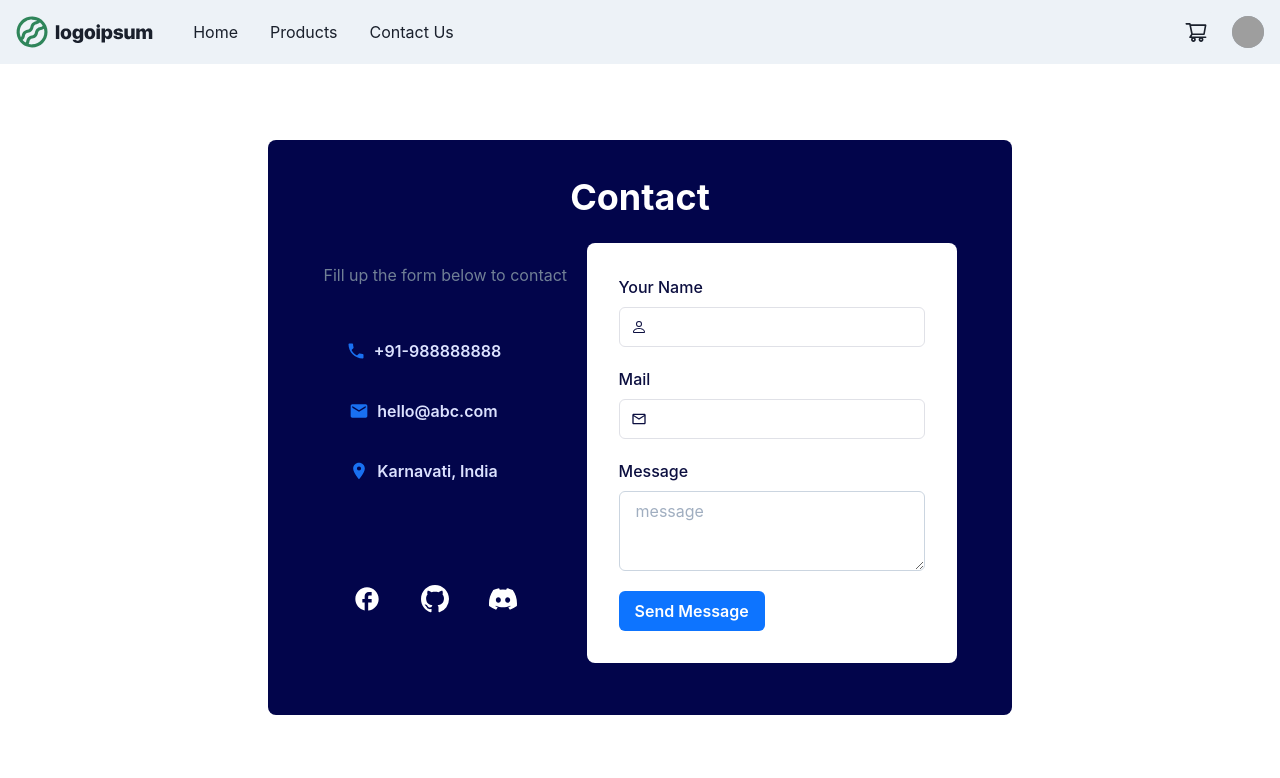
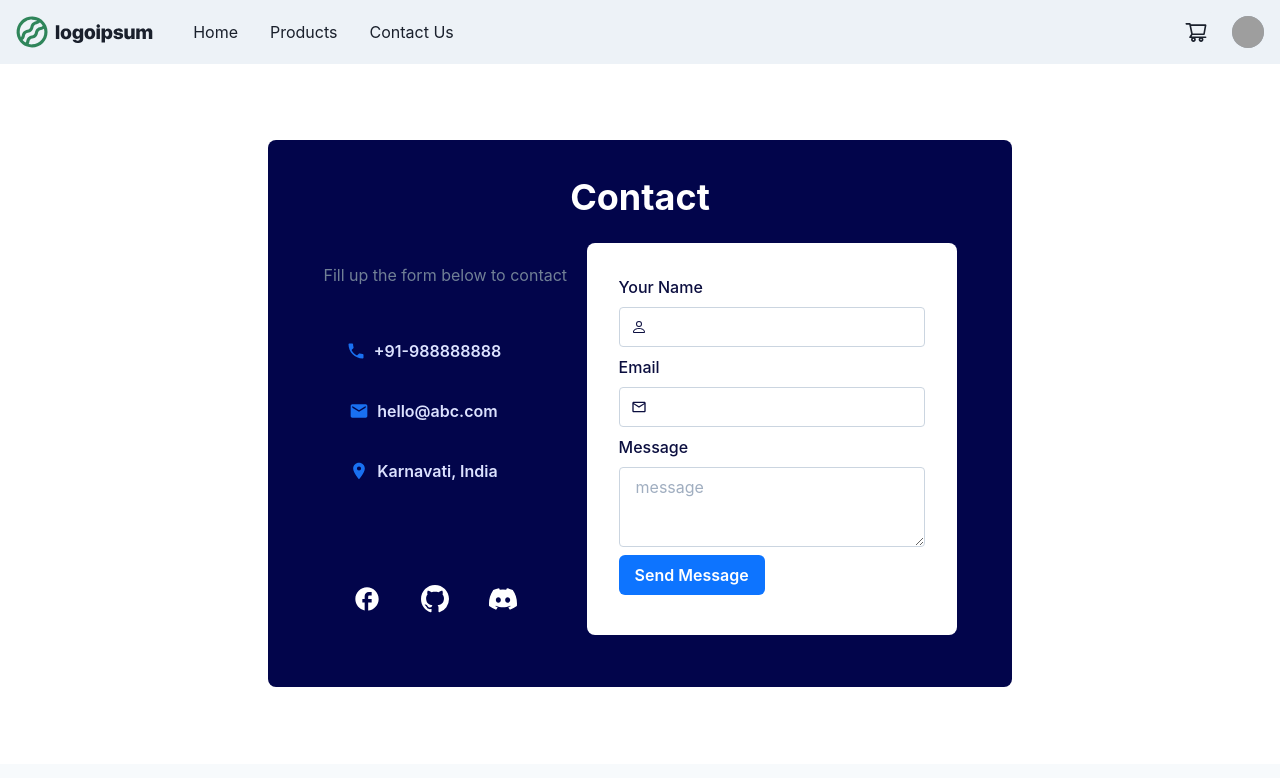
Before and after one commit to Samlogy/saas-ecommerce, a Next.js app in the folder front/: page /contact in a window 1280 px wide. Shown: the top 778 px of the page. Built offline with nearby package versions, Linux system fonts and the light colour scheme; grey boxes are pictures that could not be loaded.

Commit message:
add: form validation --> contact page

```diff
--- a/front/pages/contact.tsx
+++ b/front/pages/contact.tsx
@@ -24,11 +24,19 @@ import {
     MdOutlineEmail,
   } from 'react-icons/md';
   import { BsGithub, BsDiscord, BsPerson } from 'react-icons/bs';
+  import { yupResolver } from "@hookform/resolvers/yup";
+  import { useForm } from "react-hook-form";
 
-  import Layout from "../components/Layout"
+  import { Layout, FormTemplate, ErrorMessage } from "../components"
+  import { contactSchema } from "../lib/validation";
 
   export default function contact() {
-      const onContact = () => {
+
+        const { register, handleSubmit, getValues, formState: { errors } } = useForm({
+            resolver: yupResolver(contactSchema)
+        });
+
+      const onContact = async (data: any) => {
           console.log('contact')
       }
 
@@ -116,32 +124,43 @@ import {
                             <Box bg="white" borderRadius="lg">
                                 <Box m={8} color="#0B0E3F">
                                     <VStack spacing={5}>
-                                    <FormControl id="name">
+                                        <form onSubmit={handleSubmit(onContact)}>
+                                            <FormControl id="name" mb=".5rem">
                                                 <FormLabel> Your Name </FormLabel>
                                                 <InputGroup borderColor="#E0E1E7">
                                                     <InputLeftElement pointerEvents="none" children={<BsPerson color="gray.800" />} />
-                                            <Input type="text" size="md" />
+                                                    <Input type="text" size="md" isInvalid={errors.name ? true : false}
+                                                            errorBorderColor="error" borderColor="gray.300" borderRadius="4px"
+                                                            {...register("name")} />
                                                 </InputGroup>
+                                                {errors.name && <ErrorMessage error={errors.name.message} />}
                                             </FormControl>
 
-                                    <FormControl id="name">
-                                        <FormLabel> Mail </FormLabel>
+                                            <FormControl id="name" mb=".5rem">
+                                                <FormLabel> Email </FormLabel>
                                                 <InputGroup borderColor="#E0E1E7">
                                                     <InputLeftElement pointerEvents="none" children={<MdOutlineEmail color="gray.800" />} />
-                                            <Input type="text" size="md" />
+                                                    <Input type="email" size="md" isInvalid={errors.email ? true : false}
+                                                            errorBorderColor="error" borderColor="gray.300" borderRadius="4px"
+                                                            {...register("email")} />
                                                 </InputGroup>
+                                                {errors.email && <ErrorMessage error={errors.email.message} />}
                                             </FormControl>
 
-                                    <FormControl id="name">
+                                            <FormControl id="name" mb=".5rem">
                                                 <FormLabel> Message </FormLabel>
-                                        <Textarea borderColor="gray.300"  _hover={{ borderRadius: 'gray.300', }} placeholder="message" />
+                                                <Textarea _hover={{ borderRadius: 'gray.300', }} placeholder="message" isInvalid={errors.email ? true : false}
+                                                            errorBorderColor="error" borderColor="gray.300" borderRadius="4px"
+                                                            {...register("message")} />
+                                                    {errors.message && <ErrorMessage error={errors.message.message} />}
                                             </FormControl>
 
-                                    <FormControl id="name" float="right">
-                                        <Button  variant="solid" bg="#0D74FF" color="white" _hover={{}} onClick={() => onContact()}>
+                                            <FormControl id="name" float="right" mb=".5rem">
+                                                <Button type="submit" variant="solid" bg="#0D74FF" color="white" _hover={{}}>
                                                     Send Message
                                                 </Button>
                                             </FormControl>
+                                        </form>
                                     </VStack>
                                 </Box>
                             </Box>
--- a/front/pages/register.tsx
+++ b/front/pages/register.tsx
@@ -95,13 +95,13 @@ export default function Register() {
                     {errors.confirm_password && <ErrorMessage error={errors.confirm_password.message} />}
                 </FormControl>
 
-                <Text fontSize="14px" mb=".5rem"> By creating an account, you agree to Amazon's
+                <Text fontSize="14px" mb=".75rem"> By creating an account, you agree to Amazon's
                     <Link href="/conditions"> Box Conditions of Use </Link>
                         and
                     <Link href="/privacy"> Privacy Notice. </Link>
                 </Text>
 
-                <Button type="submit" bg={'blue.400'} color={'white'} _hover={{ bg: 'blue.500' }}>
+                <Button type="submit" w="full" bg={'blue.400'} color={'white'} _hover={{ bg: 'blue.500' }}>
                     Sign up
                 </Button>
             </form>
```
Lines whose indentation alone changed are shown as unchanged.
